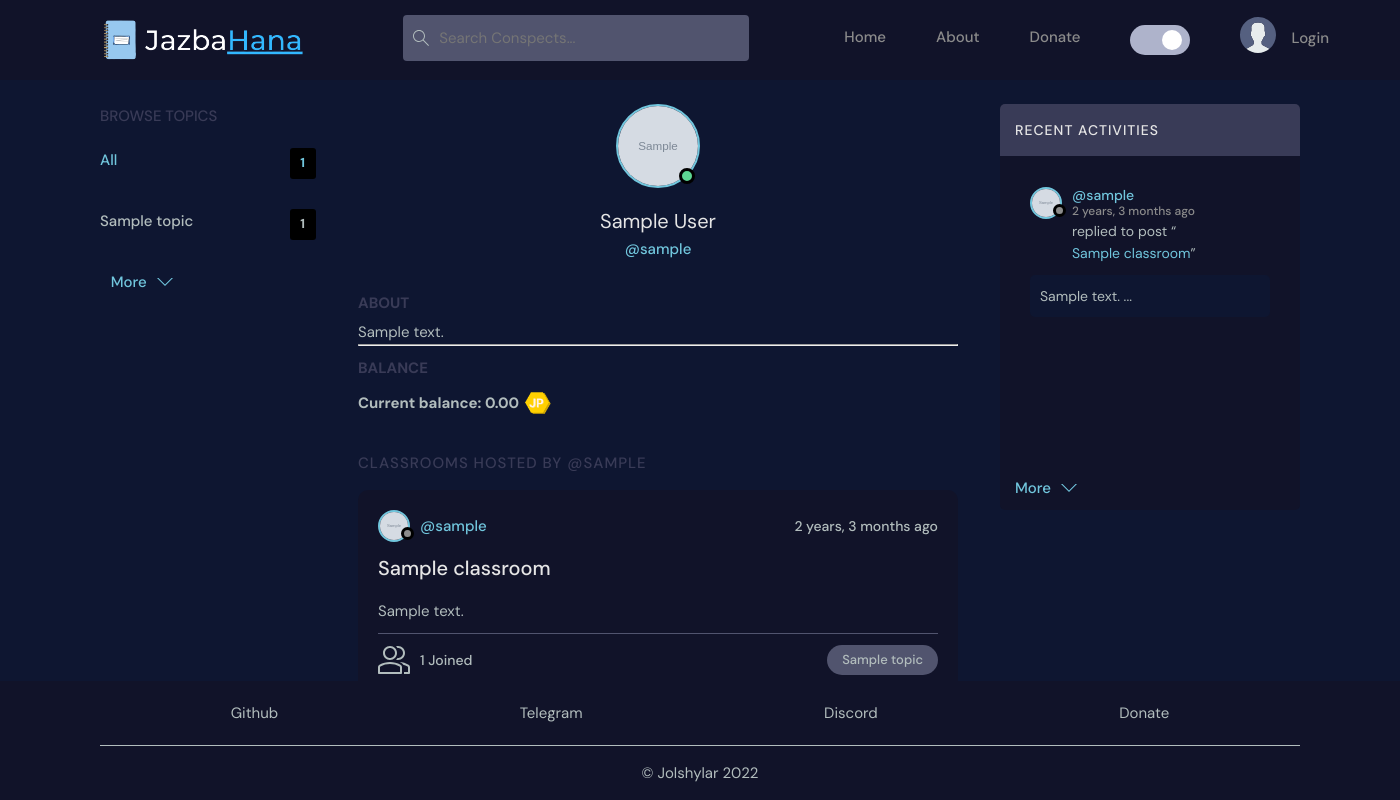
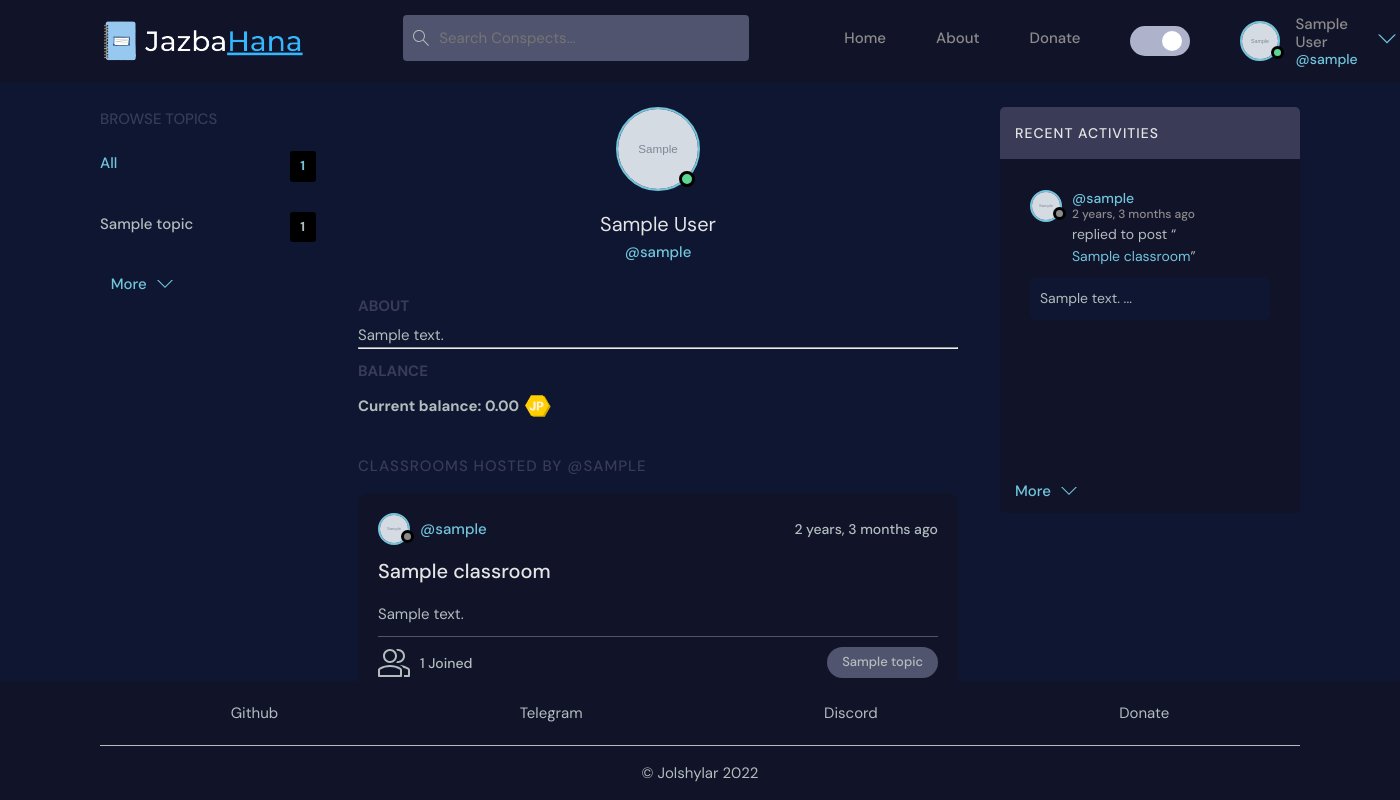
Before and after one commit to jolshylar/djazbahana, a Django app: page /profile/1/ in a window 1400 px wide. Run offline with Django 4.2, Linux system fonts and the light colour scheme; tables that the repository leaves empty hold one stand-in row (values such as "Sample post"); grey boxes marked "Sample" are stand-in pictures.

Commit message:
✔ Avoiding `None`s

```diff
--- a/base/templates/base/profile.html
+++ b/base/templates/base/profile.html
@@ -16,7 +16,11 @@
           </div>
         </div>
         <div class="profile__info">
-          <h3>{{user.name}}</h3>
+          {% if user.name %}
+          <h3>{{ user.name }}</h3>
+          {% else %}
+          <h3>No Name</h3>
+          {% endif %}
           <p>@{{user.username}}</p>
           {% if request.user == user %}
           <a href="{% url 'update-user' %}" class="btn btn--main btn--pill">Edit Profile</a>
@@ -24,9 +28,11 @@
         </div>
         <div class="profile__about">
           <h3>About</h3>
-          <p>
-            {{user.bio}}
-          </p>
+          {% if user.bio %}
+          <p>{{ user.bio }}</p>
+          {% else %}
+          <p>No bio yet 💀</p>
+          {% endif %}
 
           <hr />
 
--- a/templates/navbar.html
+++ b/templates/navbar.html
@@ -35,13 +35,17 @@
         </ul>
 
       <!-- Logged In -->
-      {% if request.user.is_authenticated %}
+      {% if user.is_authenticated %}
       <div class="header__user">
         <a href="{% url 'user-profile' user.id %}">
           <div class="avatar avatar--medium active">
-            <img src="{{request.user.avatar.url}}" />
+            <img src="{{user.avatar.url}}" />
           </div>
-          <p>{{request.user.name}} <span>@{{request.user.username}}</span></p>
+          {% if user.name %}
+          <p>{{user.name}} <span>@{{user.username}}</span></p>
+          {% else %}
+          <p>@{{user.username}}</p>
+          {% endif %}
         </a>
         <button class="dropdown-button">
           <img src="{% static 'images/icons/chevron-down.svg' %}" />
```
